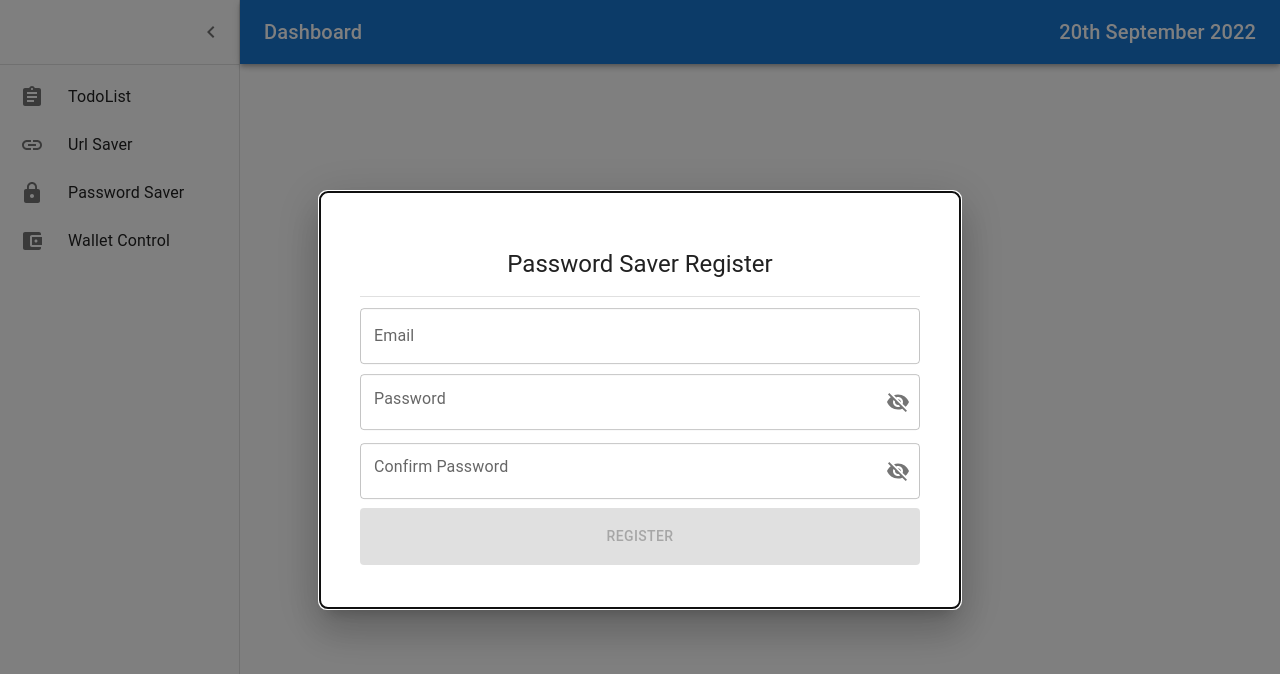
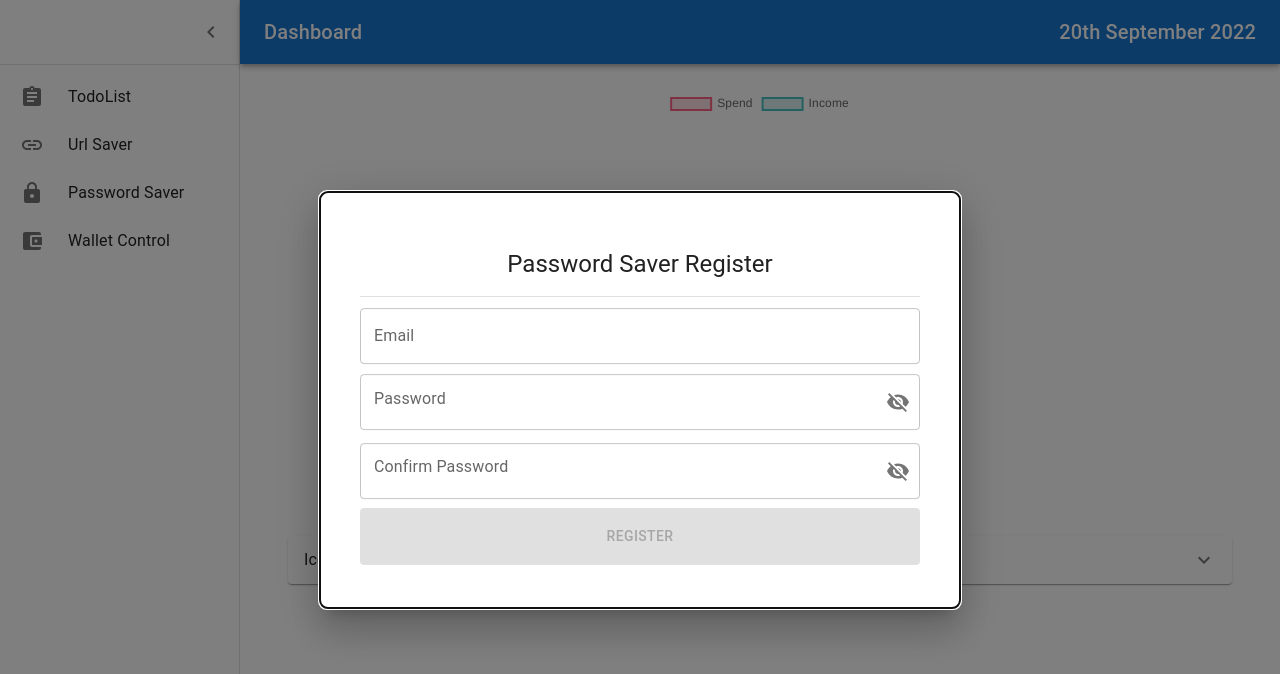
Before and after one commit to ChrisBoostwords/Dashboard, a React (Create React App) app: page /walletControl/walletStatus in a window 1280 px wide. Shown: the top 674 px of the page. Built offline with nearby package versions, Linux system fonts and the light colour scheme; the HTML template or start-up script is replaced by a standard one.

Commit message:
feat: :sparkles: add wallet status

```diff
--- a/package.json
+++ b/package.json
@@ -14,9 +14,11 @@
     "@types/node": "^16.11.59",
     "@types/react": "^18.0.20",
     "@types/react-dom": "^18.0.6",
+    "chart.js": "^3.9.1",
     "date-fns": "^2.29.3",
     "material-ui-popup-state": "^4.0.2",
     "react": "^18.2.0",
+    "react-chartjs-2": "^4.3.1",
     "react-dom": "^18.2.0",
     "react-redux": "^8.0.2",
     "react-router-dom": "^6.4.0",
--- a/src/App.tsx
+++ b/src/App.tsx
@@ -4,6 +4,7 @@ import PasswordSaver from "./Containers/PasswordSaver"
 import { Todos } from "./Containers/Todos"
 import UrlControl from "./Containers/UrlControl"
 import Wallet from "./Containers/Wallet"
+import WalletStatus from "./Containers/WalletStatus"
 
 const App = () => {
   return (
@@ -11,6 +12,7 @@ const App = () => {
       <Routes>
         <Route path="/" element={<Todos />} />
         <Route path="/walletControl" element={<Wallet />} />
+        <Route path="/walletControl/walletStatus" element={<WalletStatus />} />
         <Route path="/urlSaver" element={<UrlControl />} />
         <Route path="/passwordSaver" element={<PasswordSaver />} />
       </Routes>
--- a/src/Components/PasswordAuth/RegisterPassword.tsx
+++ b/src/Components/PasswordAuth/RegisterPassword.tsx
@@ -31,7 +31,6 @@ const RegisterPassword = () => {
   const [passwordStatus, setPasswordStatus] = useState(true)
   const [formValidate, setFormValidate] = useState(false)
 
-  const handleOpen = () => setOpen(true);
   const handleClose = () => setOpen(false);
   const checkFormValidate = () => {
     if (email.trim().length !== 0 && password.trim().length !== 0) {
--- a/src/Components/Wallet/EditIncomeCard.tsx
+++ b/src/Components/Wallet/EditIncomeCard.tsx
@@ -31,7 +31,7 @@ const EditIncomeCard = (props: editIncomeCardProps) => {
     }, [title, value])
 
     const updateButton = (title: String, value: String) => {
-        const cardStructure = { ...currentIncomeData, title: title, value: value }
+        const cardStructure = { ...currentIncomeData, title: title, value: Number(value) }
         updateButtonHandler(cardStructure)
     }
 
--- a/src/Components/Wallet/EditSpendCard.tsx
+++ b/src/Components/Wallet/EditSpendCard.tsx
@@ -31,7 +31,7 @@ const EditSpendCard = (props: editSpendCardProps) => {
     }, [title, value])
 
     const updateButton = (title: String, value: String) => {
-        const cardStructure = { ...currentSpendData, title: title, value: value }
+        const cardStructure = { ...currentSpendData, title: title, value: Number(value) }
         updateButtonHandler(cardStructure)
     }
 
--- a/src/Components/Wallet/IncomeForm.tsx
+++ b/src/Components/Wallet/IncomeForm.tsx
@@ -1,4 +1,4 @@
-import { Grid, TextField, Button, Box } from '@mui/material'
+import { Grid, TextField, Button } from '@mui/material'
 import { useEffect, useState } from 'react'
 interface incomeProps {
     setIncomeList: Function
--- /dev/null
+++ b/src/Components/Wallet/WalletStatusCard.tsx
@@ -0,0 +1,31 @@
+import { Card, Typography, Box, Tooltip, Button } from '@mui/material'
+import { styled, CardProps } from "@mui/material";
+import Menu from '@mui/material/Menu'
+import MoreVertIcon from '@mui/icons-material/MoreVert';
+import MenuItem from '@mui/material/MenuItem';
+import React, { useState } from 'react';
+import EditSpendCard from './EditSpendCard';
+
+
+const WalletStatusCard = (props: any) => {
+    const { cardData } = props
+    const SpendCardContainer = styled(Card)<CardProps>({
+        margin: '1rem',
+        padding: '.8rem',
+        display: "flex",
+        justifyContent: 'space-between',
+        color: 'white',
+        border: cardData.category == 'income' ? '3px solid #4b6043'  : '3px solid #c30010',
+        background: cardData.category == 'spend' ? '#ee6b6e' : '#b3cf99'
+    })
+  return (
+    <SpendCardContainer>
+        <Tooltip title={`${cardData.category}`} followCursor>
+            <Typography sx={{fontWeight: 'bold', flexGrow: 1, textAlign: "left", display: 'flex', alignItems: 'center'}}>{cardData.title}</Typography>
+        </Tooltip>
+            <Typography>${cardData.value}</Typography>
+    </SpendCardContainer>
+  )
+}
+
+export default WalletStatusCard
--- a/src/Containers/Todos.tsx
+++ b/src/Containers/Todos.tsx
@@ -102,7 +102,7 @@ export const Todos = () => {
 
   const activeListEditHandler = (currentTodo: todoStructureProps, newTodo: string) => {
     let currentStorage: any[] = [...currentActiveList];
-    const indexUrl = currentStorage.findIndex((todo: todoStructureProps) => todo.id == currentTodo.id)
+    const indexUrl = currentStorage.findIndex((todo: todoStructureProps) => todo.id === currentTodo.id)
     currentStorage[indexUrl] = { name: newTodo, id: currentStorage[indexUrl].id }
     const uppdatedStorage: any = {
       ...currentStorageJSON,
@@ -118,7 +118,7 @@ export const Todos = () => {
 
   const doneListEditHandler = (currentTodo: todoStructureProps, newTodo: string) => {
     let currentStorage: any[] = [...currentDoneList];
-    const indexUrl = currentStorage.findIndex((todo: todoStructureProps) => todo.id == currentTodo.id)
+    const indexUrl = currentStorage.findIndex((todo: todoStructureProps) => todo.id === currentTodo.id)
     currentStorage[indexUrl] = { name: newTodo, id: currentStorage[indexUrl].id }
     const uppdatedStorage: any = {
       ...currentStorageJSON,
--- a/src/Containers/UrlControl.tsx
+++ b/src/Containers/UrlControl.tsx
@@ -44,7 +44,7 @@ const UrlControl = () => {
 
   const editUrlHandler = (currentUrl: urlData, currentName: string, currentAddress: string) => {
     let currentStorage: any[] = [...currentUrlStorage];
-    const indexUrl = currentStorage.findIndex((url: urlData) => url.id == currentUrl.id)
+    const indexUrl = currentStorage.findIndex((url: urlData) => url.id === currentUrl.id)
     currentStorage[indexUrl] = { name: currentName, address: currentAddress, id: currentStorage[indexUrl].id }
     const uppdatedStorage: any = {
       ...currentStorageJSON,
--- a/src/Containers/Wallet.tsx
+++ b/src/Containers/Wallet.tsx
@@ -1,6 +1,7 @@
 import { Grid, Typography } from '@mui/material'
 import Button from '@mui/material/Button'
 import { useState, useEffect } from 'react'
+import { useNavigate } from 'react-router-dom'
 import uuid from 'react-uuid'
 import IncomeCard from '../Components/Wallet/IncomeCard'
 import IncomeForm from '../Components/Wallet/IncomeForm'
@@ -9,6 +10,7 @@ import SpendForm from '../Components/Wallet/SpendForm'
 interface incomeAndSpendStructure { title: String, value: Number, id: String, createdData: number}
 
 const Wallet = () => {
+  const navigate = useNavigate()
   const currentStorage: any = localStorage.getItem("dashboard")
   const currentStorageJSON = JSON.parse(currentStorage);
   const [incomeList, setIncomeList]: any[] = useState(currentStorageJSON.wallet.income)
@@ -124,7 +126,7 @@ const Wallet = () => {
 
   return (
     <>
-      <Button fullWidth variant='contained' sx={{ padding: '2rem 1rem', margin: '1rem 0' }} disabled={walletStatusValidate && false ? false : true}>WALLET STATUS</Button>
+     <Button onClick={() => {navigate('/walletControl/walletStatus')}} fullWidth variant='contained' sx={{ padding: '2rem 1rem', margin: '1rem 0' }} disabled={walletStatusValidate ? false : true}>WALLET STATUS</Button>
       <Grid container gap={2} margin="1rem" justifyContent="center">
         <Grid item xs={5} margin="1rem" textAlign='center'>
           <Typography variant='h5' fontWeight="bold">Income Items💵</Typography>
--- /dev/null
+++ b/src/Containers/WalletStatus.tsx
@@ -0,0 +1,70 @@
+import { Chart as ChartJS, ArcElement, Tooltip, Legend } from 'chart.js';
+import { Doughnut } from 'react-chartjs-2';
+import { Accordion, AccordionSummary, Box, Container, Typography, AccordionDetails } from '@mui/material'
+import ExpandMoreIcon from '@mui/icons-material/ExpandMore';
+import WalletStatusCard from '../Components/Wallet/WalletStatusCard';
+
+ChartJS.register(ArcElement, Tooltip, Legend);
+
+
+const WalletStatus = () => {
+    const currentStorage: any = localStorage.getItem("dashboard")
+    const currentStorageJSON = JSON.parse(currentStorage);
+    const incomeList: any[] = currentStorageJSON.wallet.income.map((item: any) => {return {...item,category: "income"}})
+    const spendList: any[] = currentStorageJSON.wallet.spend.map((item: any) => {return {...item,category: "spend"}})
+    const cardSpendAll = incomeList.concat(spendList)
+    const allIncomeValue = incomeList.reduce((totalValue: Number, incomeValue: any) => {return totalValue + incomeValue.value}, 0)
+    const allspendValue = spendList.reduce((totalValue: Number, spendValue: any) => {return totalValue + spendValue.value}, 0)
+    const sortedCardTimeLine = cardSpendAll.sort((a: any, b: any) => {
+      if (a.createdData > b.createdData) {
+        return 1
+      }else {
+        return -1
+      }
+    })
+
+    const data = {
+        labels: ["Spend", "Income"],
+        datasets: [
+          {
+            label: 'Wallet Status',
+            data: [allspendValue, allIncomeValue],
+            backgroundColor: [
+              'rgba(255, 99, 132, 0.2)',
+              'rgba(75, 192, 192, 0.2)',
+            ],
+            borderColor: [
+              'rgba(255, 99, 132, 1)',
+              'rgba(75, 192, 192, 1)',
+            ],
+            borderWidth: 2,
+          },
+        ],
+      };
+
+  return (
+    <Container sx={{ textAlign: 'center' }}>
+        <Box sx={{ width: window.innerWidth >= 600 ? '400px' : '250px', margin: 'auto' }}>
+            <Doughnut data={data} />
+        </Box>
+        <Box sx={{ marginTop: '3rem' }}>
+            <Accordion>
+            <AccordionSummary
+              expandIcon={<ExpandMoreIcon />}
+              aria-controls="panel1a-content"
+              id="panel1a-header"
+            >
+              <Typography>Icome & Spend TimeLine</Typography>
+            </AccordionSummary>
+            <AccordionDetails>
+              {sortedCardTimeLine.map((item, index) => (
+                <WalletStatusCard cardData={item} key={index} />
+              ))}
+            </AccordionDetails>
+          </Accordion>
+        </Box>
+    </Container>
+  )
+}
+
+export default WalletStatus
```
Also changed, not shown: 1 other file (tests, documents, lock files or other folders).
